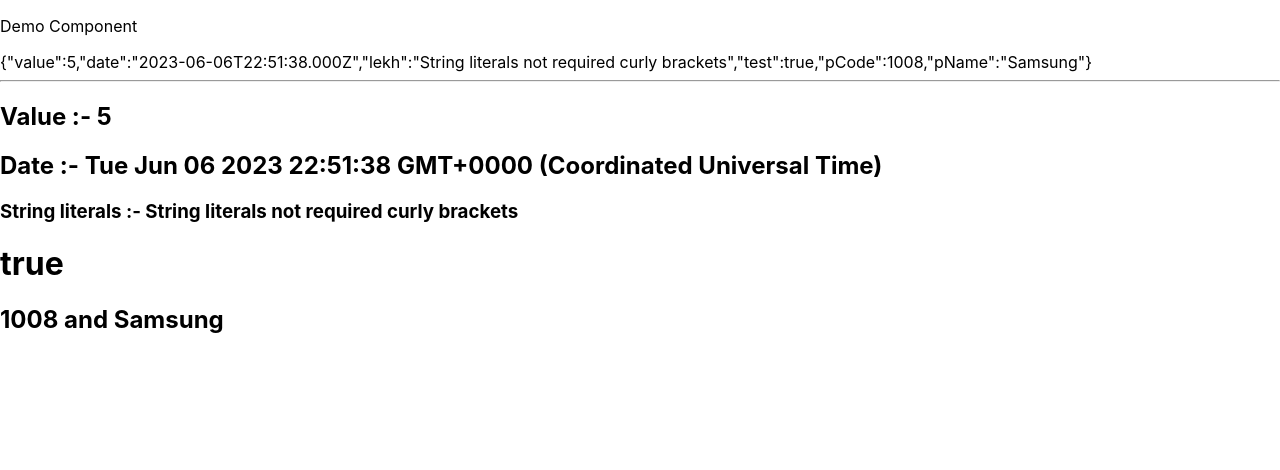
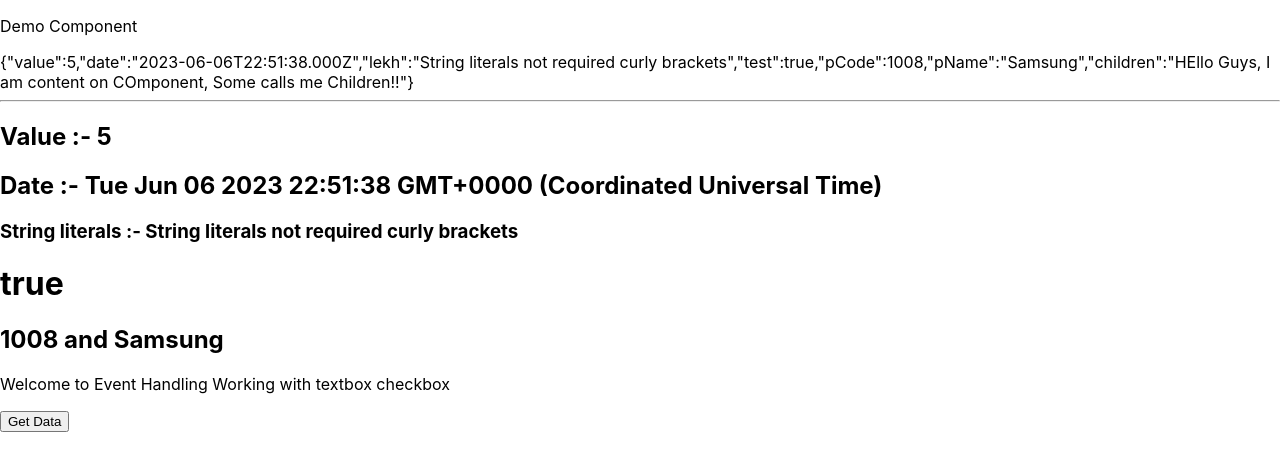
Before and after one commit to paudel54/React_Interview, a React (Create React App) app in the folder second/: page / in a window 1280 px wide. Shown: the top 470 px of the page. Built offline with nearby package versions, Linux system fonts and the light colour scheme.

Commit message:
Clerified function return on events with parameter in React

```diff
--- a/second/src/App.js
+++ b/second/src/App.js
@@ -5,9 +5,23 @@ const App = () => {
     pCode: 1008,
     pName: 'Samsung'
   }
+
+  const getData = () => {
+    console.log('Checking the onClick Event on Button.')
+  }
+
   return (
     <div>
-      <DemoComponent value={1 + 4} date={new Date()} lekh='String literals not required curly brackets' test {...product} />
+      <DemoComponent value={1 + 4} date={new Date()} lekh='String literals not required curly brackets' test {...product} >
+        HEllo Guys, I am content on COmponent, Some calls me Children!!
+      </DemoComponent>
+      <p>Welcome to Event Handling Working with textbox checkbox </p>
+      {/* On Click must be or event be CamelCase.  */}
+      {/* if we use parantheis that function will be called immediately on load */}
+      {/* on passing parameter or args we need to have a fuction with return so it prevents on load behaviour.  */}
+      <button onClick={() => getData()}>
+        Get Data
+      </button>
     </div>
   )
 }
```
Also changed, not shown: second/src/note.txt.
